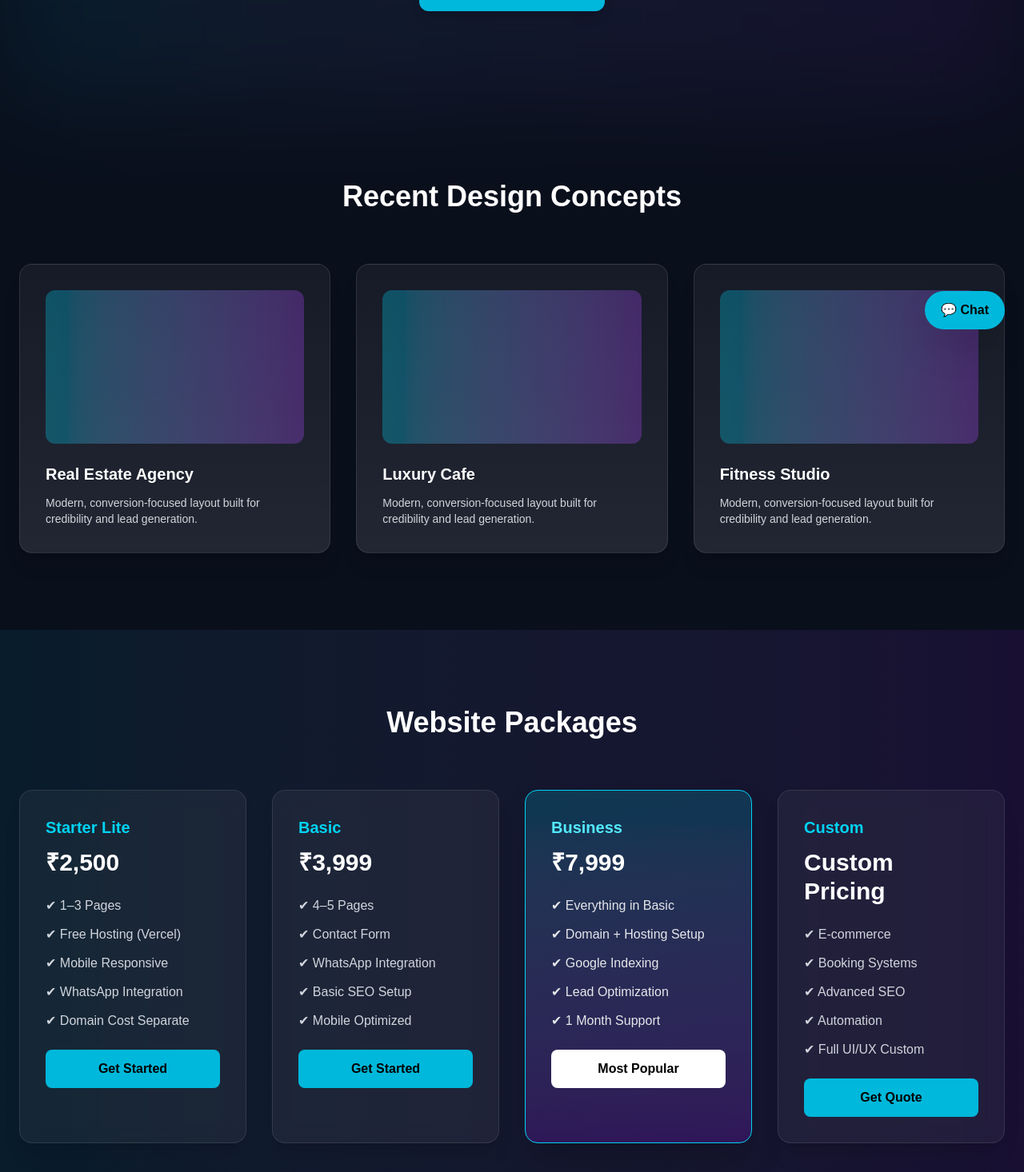
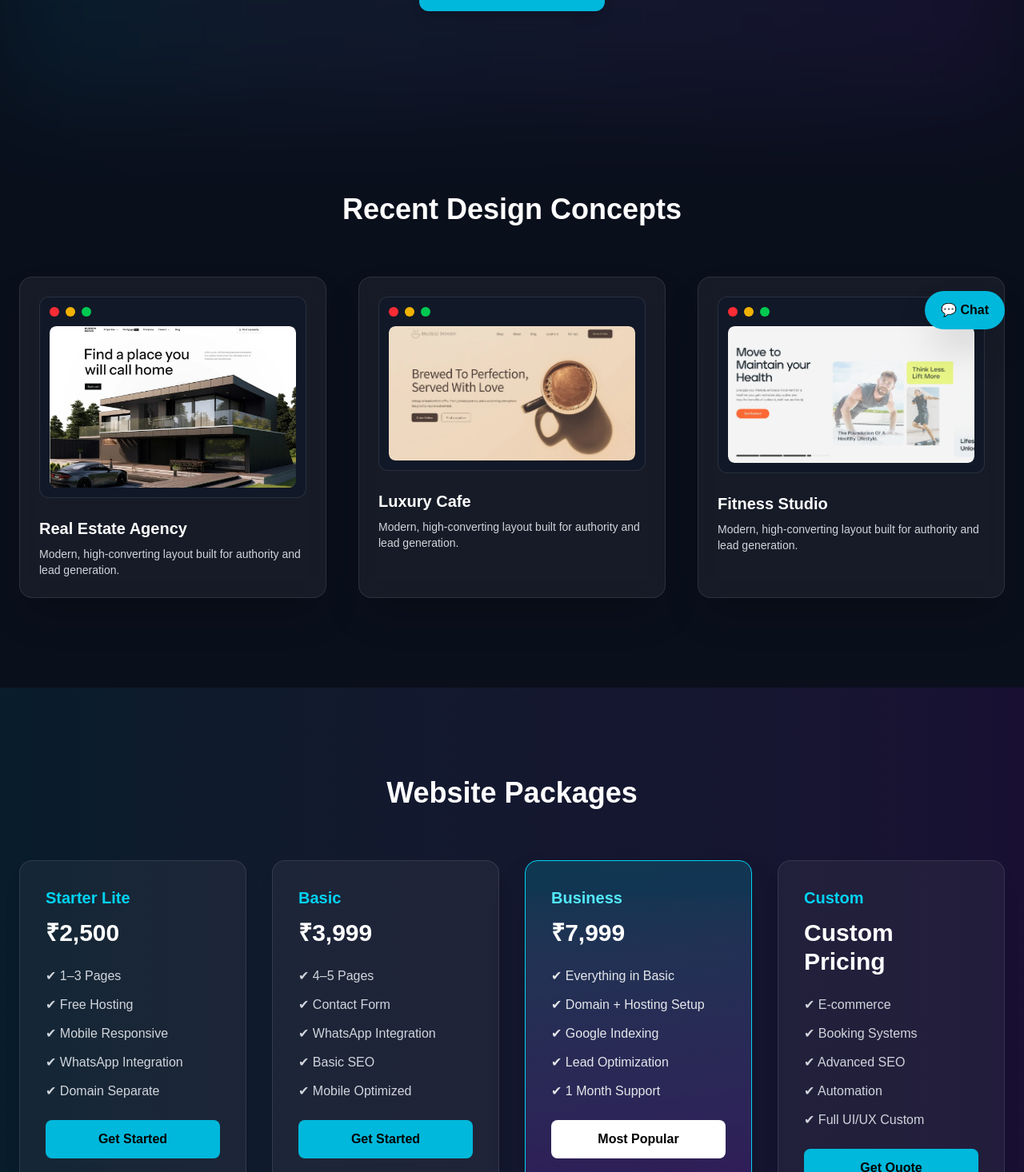
Before and after one commit to webdevSR/ai-roadmap, a Next.js app: page / in a window 1280 px wide. Shown: the part 364-1830 px from the top of the page at 80% size. Built offline with nearby package versions, Linux system fonts and the light colour scheme.

Commit message:
Update page.tsx

```diff
--- a/app/page.tsx
+++ b/app/page.tsx
@@ -1,6 +1,7 @@
 "use client";
 
 import { motion } from "framer-motion";
+import Image from "next/image";
 
 export default function Home() {
   return (
@@ -46,23 +47,45 @@ export default function Home() {
         </motion.a>
       </section>
 
-      {/* PORTFOLIO DEMOS */}
-      <section className="py-24 px-6 max-w-7xl mx-auto">
+      {/* PORTFOLIO */}
+      <section className="py-28 px-6 max-w-7xl mx-auto">
         <h2 className="text-4xl font-bold text-center mb-16">
           Recent Design Concepts
         </h2>
 
-        <div className="grid md:grid-cols-3 gap-8">
-          {["Real Estate Agency", "Luxury Cafe", "Fitness Studio"].map((item, i) => (
+        <div className="grid md:grid-cols-3 gap-10">
+          {[
+            { title: "Real Estate Agency", img: "/realestate.png" },
+            { title: "Luxury Cafe", img: "/cafe.png" },
+            { title: "Fitness Studio", img: "/fitness.png" },
+          ].map((item, i) => (
             <motion.div
               key={i}
               whileHover={{ y: -10 }}
-              className="bg-gradient-to-b from-white/5 to-white/10 border border-white/10 rounded-2xl p-8 shadow-xl"
+              className="bg-white/5 backdrop-blur-md border border-white/10 rounded-2xl p-6 shadow-2xl"
             >
-              <div className="h-48 bg-gradient-to-r from-cyan-400/30 to-purple-500/30 rounded-xl mb-6"></div>
-              <h3 className="text-xl font-bold mb-3">{item}</h3>
+              {/* Browser Frame */}
+              <div className="bg-[#111827] rounded-xl p-3 mb-6 border border-white/10">
+                <div className="flex gap-2 mb-3">
+                  <div className="w-3 h-3 bg-red-500 rounded-full"></div>
+                  <div className="w-3 h-3 bg-yellow-500 rounded-full"></div>
+                  <div className="w-3 h-3 bg-green-500 rounded-full"></div>
+                </div>
+
+                <div className="overflow-hidden rounded-lg">
+                  <Image
+                    src={item.img}
+                    alt={item.title}
+                    width={900}
+                    height={600}
+                    className="rounded-lg hover:scale-105 transition duration-700 ease-in-out"
+                  />
+                </div>
+              </div>
+
+              <h3 className="text-xl font-bold mb-2">{item.title}</h3>
               <p className="text-gray-300 text-sm">
-                Modern, conversion-focused layout built for credibility and lead generation.
+                Modern, high-converting layout built for authority and lead generation.
               </p>
             </motion.div>
           ))}
@@ -70,7 +93,7 @@ export default function Home() {
       </section>
 
       {/* PRICING */}
-      <section className="py-24 px-6 bg-gradient-to-r from-cyan-600/10 to-purple-600/10">
+      <section className="py-28 px-6 bg-gradient-to-r from-cyan-600/10 to-purple-600/10">
         <h2 className="text-4xl font-bold text-center mb-16">
           Website Packages
         </h2>
@@ -78,15 +101,15 @@ export default function Home() {
         <div className="grid md:grid-cols-4 gap-8 max-w-7xl mx-auto">
 
           {/* Starter Lite */}
-          <motion.div whileHover={{ y: -10 }} className="bg-white/5 backdrop-blur-md border border-white/10 rounded-2xl p-8 shadow-xl">
+          <motion.div whileHover={{ y: -10 }} className="bg-white/5 border border-white/10 rounded-2xl p-8 shadow-xl">
             <h3 className="text-xl font-bold mb-3 text-cyan-400">Starter Lite</h3>
             <p className="text-3xl font-bold mb-6">₹2,500</p>
             <ul className="space-y-3 text-gray-300 mb-6">
               <li>✔ 1–3 Pages</li>
-              <li>✔ Free Hosting (Vercel)</li>
+              <li>✔ Free Hosting</li>
               <li>✔ Mobile Responsive</li>
               <li>✔ WhatsApp Integration</li>
-              <li>✔ Domain Cost Separate</li>
+              <li>✔ Domain Separate</li>
             </ul>
             <a
               href="https://wa.me/918793458846?text=Interested%20in%20Starter%20Lite%20Plan."
@@ -97,14 +120,14 @@ export default function Home() {
           </motion.div>
 
           {/* Basic */}
-          <motion.div whileHover={{ y: -10 }} className="bg-white/5 backdrop-blur-md border border-white/10 rounded-2xl p-8 shadow-xl">
+          <motion.div whileHover={{ y: -10 }} className="bg-white/5 border border-white/10 rounded-2xl p-8 shadow-xl">
             <h3 className="text-xl font-bold mb-3 text-cyan-400">Basic</h3>
             <p className="text-3xl font-bold mb-6">₹3,999</p>
             <ul className="space-y-3 text-gray-300 mb-6">
               <li>✔ 4–5 Pages</li>
               <li>✔ Contact Form</li>
               <li>✔ WhatsApp Integration</li>
-              <li>✔ Basic SEO Setup</li>
+              <li>✔ Basic SEO</li>
               <li>✔ Mobile Optimized</li>
             </ul>
             <a
@@ -135,7 +158,7 @@ export default function Home() {
           </motion.div>
 
           {/* Custom */}
-          <motion.div whileHover={{ y: -10 }} className="bg-white/5 backdrop-blur-md border border-white/10 rounded-2xl p-8 shadow-xl">
+          <motion.div whileHover={{ y: -10 }} className="bg-white/5 border border-white/10 rounded-2xl p-8 shadow-xl">
             <h3 className="text-xl font-bold mb-3 text-cyan-400">Custom</h3>
             <p className="text-3xl font-bold mb-6">Custom Pricing</p>
             <ul className="space-y-3 text-gray-300 mb-6">
@@ -156,7 +179,6 @@ export default function Home() {
         </div>
       </section>
 
-      {/* FOOTER */}
       <footer className="py-12 text-center text-gray-400 text-sm border-t border-white/10">
         © {new Date().getFullYear()} ScaleVia Studio. All rights reserved.
       </footer>
```
